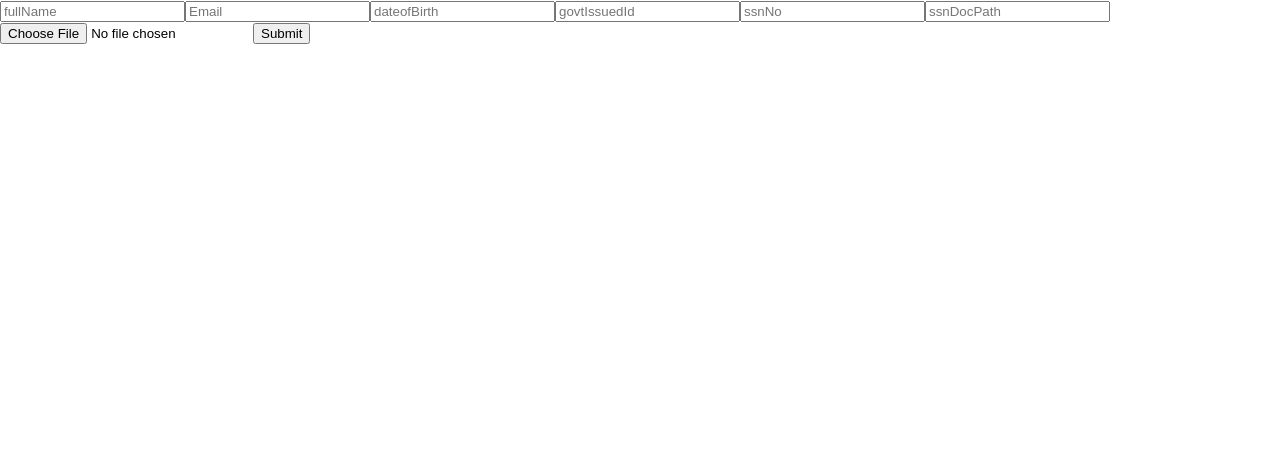
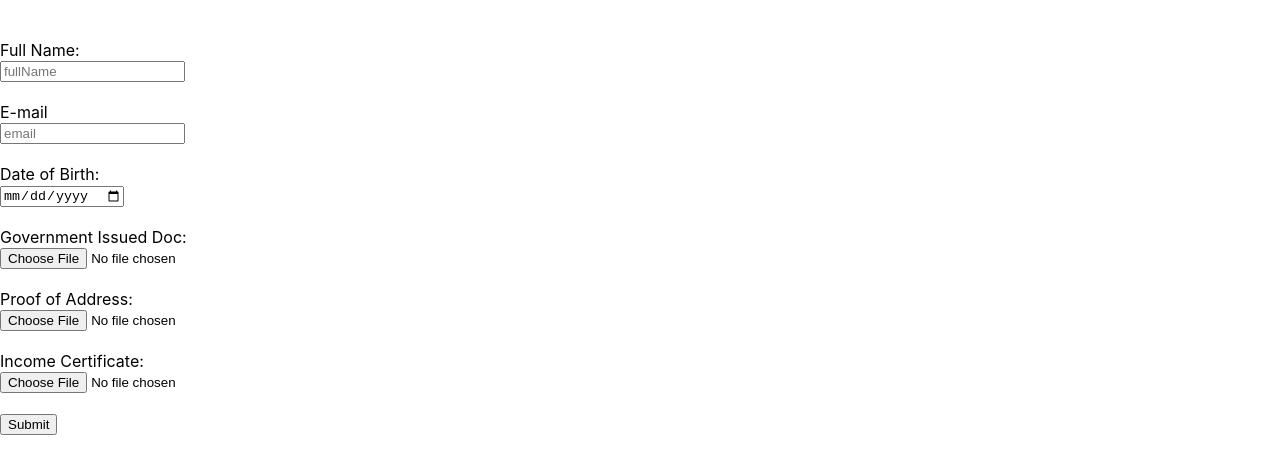
Before and after one commit to adithi2905/unified-kyc-system, a React (Create React App) app in the folder frontend/my-app/: page /kycdoc in a window 1280 px wide. Shown: the top 474 px of the page. Built offline with nearby package versions, Linux system fonts and the light colour scheme.

Commit message:
Corrected the form for KYC documents upload

```diff
--- a/frontend/my-app/src/components/forms/KYCDocumentCollection.js
+++ b/frontend/my-app/src/components/forms/KYCDocumentCollection.js
@@ -3,14 +3,12 @@ import React,{useState} from 'react';
 const KYCDocumentCollection = () =>
 {
     const[kycDocs,createKycDoc]=useState({
-        "user": "",
         "fullName": "",
         "email": "",
         "dateOfBirth": "",
-        "govtIssuedId": "",
-        "ssnNo": "",
-        "ssnDocPath": "",
-        "ssnDocument": null
+        "govtIssuedDoc": null,
+        "proofOfAddress": null,
+        "incomeCertificate": null
     });
 
     const[submit,setIsSubmit]=useState(false);
@@ -25,14 +23,25 @@ const KYCDocumentCollection = () =>
         createKycDoc({...kycDocs,[e.target.name]:e.target.value});
     };
     return (<form>
-        <input type="text" name="fullName" value={kycDocs.fullName} placeholder='fullName' onChange={handleChange} required/>
-        <input type="text" name="email" placeholder='Email' value={kycDocs.email} onChange={handleChange} required/>
-        <input type="dateofBirth" name="dateofBirth" value={kycDocs.dateOfBirth} placeholder='dateofBirth' onChange={handleChange} required/>
-        <input type="govtIssuedId" name="govtIssuedId" value={kycDocs.govtIssuedId} placeholder="govtIssuedId" onChange={handleChange} required/>
-        <input type="text" name="ssnNo" placeholder='ssnNo' value={kycDocs.ssnNo} onChange={handleChange} required/>
-        <input type="text" name="ssnDocPath" placeholder='ssnDocPath' value={kycDocs.ssnDocPath} onChange={handleChange} required/>
-        <input type="file" name="ssnDocument" placeholder='ssnDocument' value={kycDocs.ssnDocument} onChange={handleChange} required/>
-        <button>Submit</button>
+        <br/><br/><label for="fn" >Full Name:<br/>
+        <input type="text" id="fn" name="fullName" value={kycDocs.fullName} placeholder='fullName' onChange={handleChange} required/>
+        </label>
+        <br/><br/><label for="email" >E-mail<br/>
+        <input type="text" name="email" placeholder='email' value={kycDocs.email} onChange={handleChange} required/>
+        </label>
+        <br/><br/><label for="dob" >Date of Birth:<br/>
+        <input type="date" id="dob" name="dateofBirth" value={kycDocs.dateOfBirth} placeholder='dateofBirth' onChange={handleChange} required/>
+        </label>
+        <br/><br/><label for="gid" >Government Issued Doc:<br/>
+        <input type="file" id="gid" name="govtIssuedDoc" value={kycDocs.govtIssuedId} placeholder="govtIssuedDoc" onChange={handleChange} required/>
+        </label>
+        <br/><br/><label for="poa" >Proof of Address:<br/>
+        <input type="file" id="poa" name="proofOfAddress" placeholder='proofOfAddress' value={kycDocs.ssnNo} onChange={handleChange} required/>
+        </label>
+        <br/><br/><label for="ic" >Income Certificate: <br/>
+        <input type="file" id="ic" name="incomeCertificate" placeholder='incomeCertificate' value={kycDocs.ssnDocPath} onChange={handleChange} required/>
+        </label>
+        <br/><br/><button>Submit</button>
         </form>);
 
 }
```
